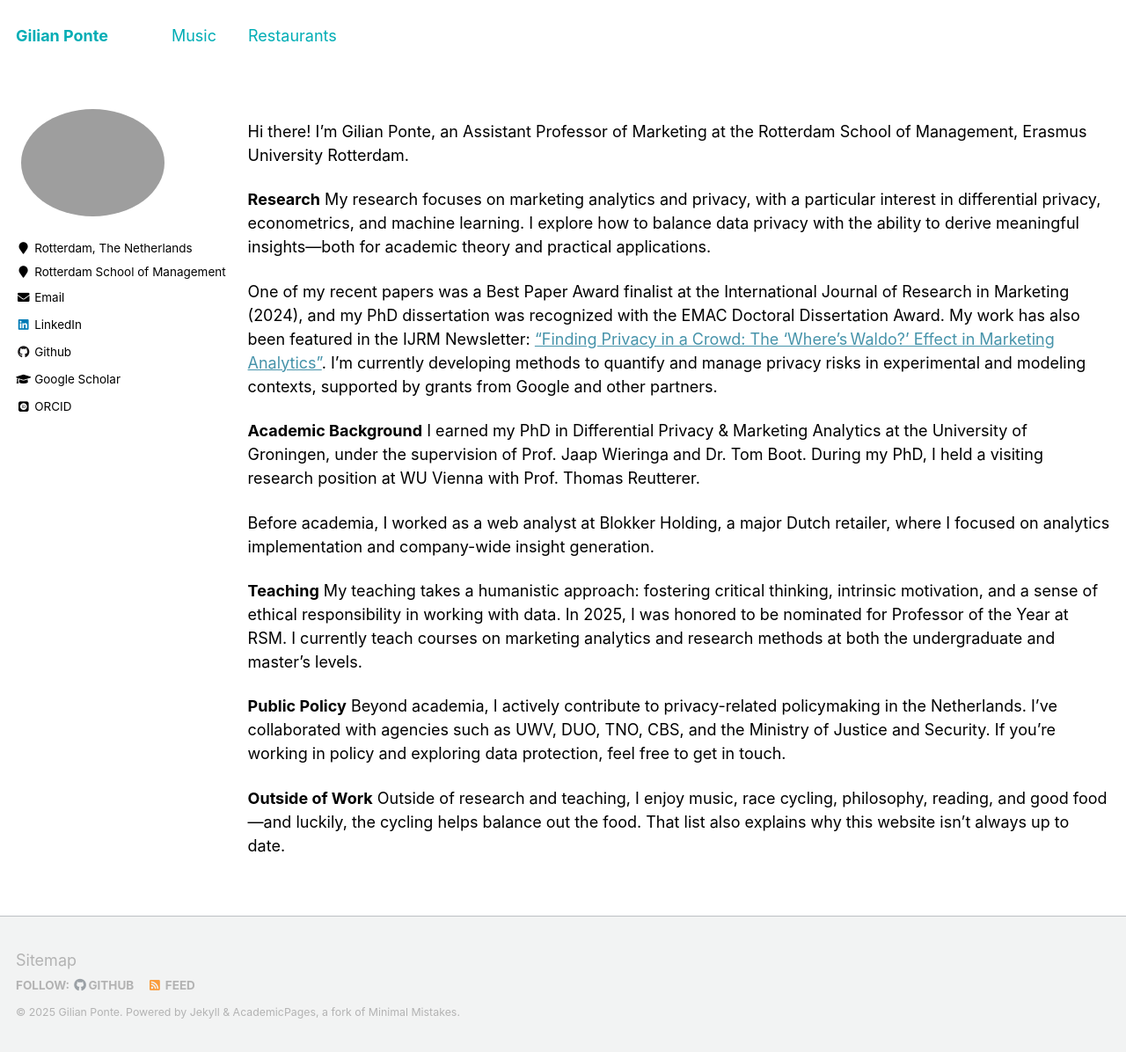
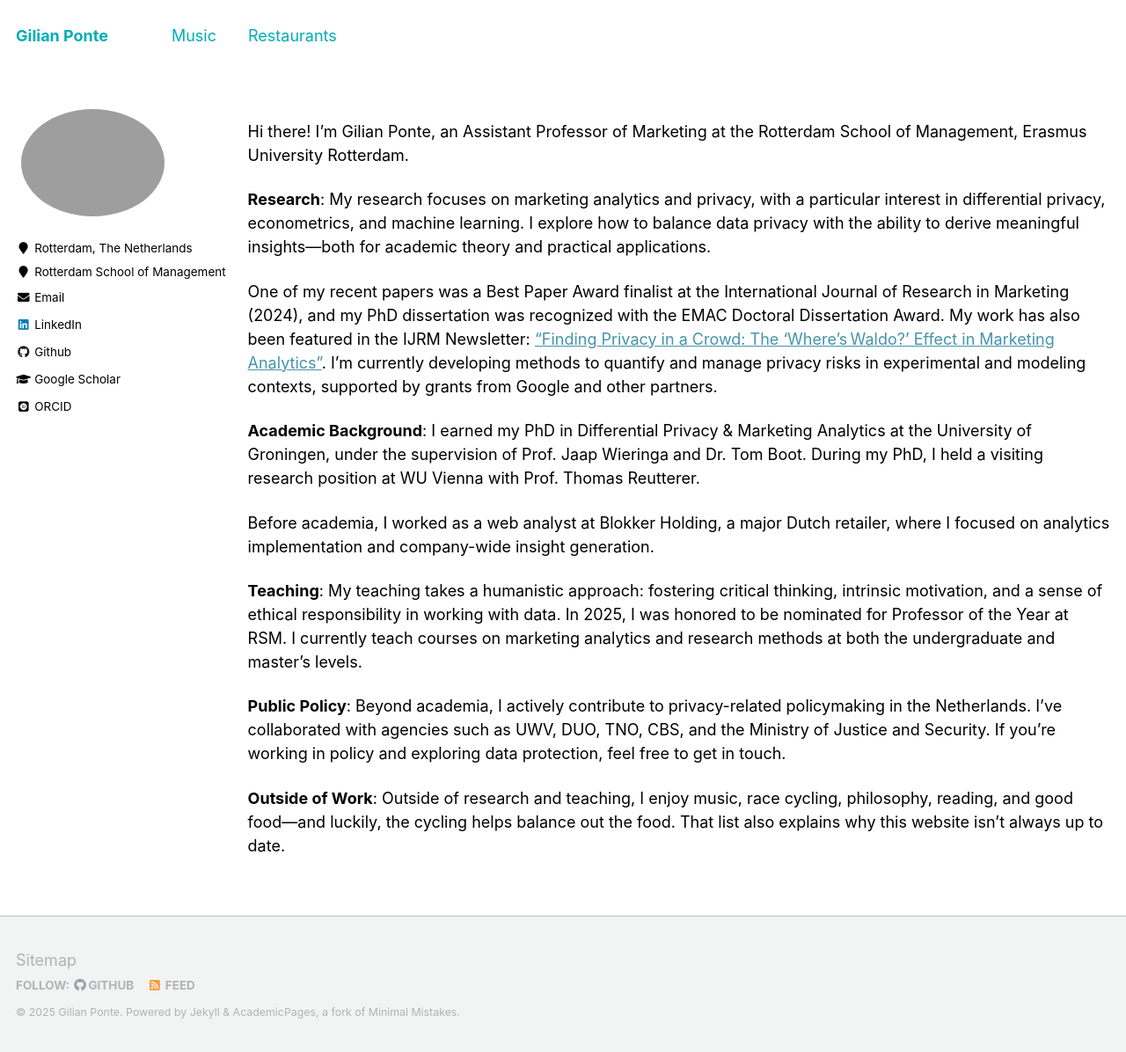
Before and after one commit to GilianPonte/gilianponte.github.io, a Jekyll site: the page built from _pages/year-archive.md, in a window 1280 px wide and 1196 px high. Shown: the whole window at 88% size. Built offline with Jekyll 4.4.1, drawn with Linux system fonts in a browser that asks for light colours; some web fonts are replaced.

```diff
--- a/_pages/year-archive.md
+++ b/_pages/year-archive.md
@@ -10,22 +10,22 @@ redirect_from:
 
 Hi there! I'm Gilian Ponte, an Assistant Professor of Marketing at the Rotterdam School of Management, Erasmus University Rotterdam.
 
-**Research**
+**Research**:
 My research focuses on marketing analytics and privacy, with a particular interest in differential privacy, econometrics, and machine learning. I explore how to balance data privacy with the ability to derive meaningful insights—both for academic theory and practical applications.
 
 One of my recent papers was a Best Paper Award finalist at the International Journal of Research in Marketing (2024), and my PhD dissertation was recognized with the EMAC Doctoral Dissertation Award. My work has also been featured in the IJRM Newsletter: [“Finding Privacy in a Crowd: The ‘Where’s Waldo?’ Effect in Marketing Analytics”](https://www.ijrm-newsletter.com/post/finding-privacy-in-a-crowd-the-where-s-waldo-effect-in-marketing-analytics).
  I'm currently developing methods to quantify and manage privacy risks in experimental and modeling contexts, supported by grants from Google and other partners.
 
-**Academic Background**
+**Academic Background**:
 I earned my PhD in Differential Privacy & Marketing Analytics at the University of Groningen, under the supervision of Prof. Jaap Wieringa and Dr. Tom Boot. During my PhD, I held a visiting research position at WU Vienna with Prof. Thomas Reutterer.
 
 Before academia, I worked as a web analyst at Blokker Holding, a major Dutch retailer, where I focused on analytics implementation and company-wide insight generation.
 
-**Teaching**
+**Teaching**:
 My teaching takes a humanistic approach: fostering critical thinking, intrinsic motivation, and a sense of ethical responsibility in working with data. In 2025, I was honored to be nominated for Professor of the Year at RSM. I currently teach courses on marketing analytics and research methods at both the undergraduate and master's levels.
 
-**Public Policy**
+**Public Policy**:
 Beyond academia, I actively contribute to privacy-related policymaking in the Netherlands. I’ve collaborated with agencies such as UWV, DUO, TNO, CBS, and the Ministry of Justice and Security. If you're working in policy and exploring data protection, feel free to get in touch.
 
-**Outside of Work**
+**Outside of Work**:
 Outside of research and teaching, I enjoy music, race cycling, philosophy, reading, and good food—and luckily, the cycling helps balance out the food. That list also explains why this website isn’t always up to date.
```
